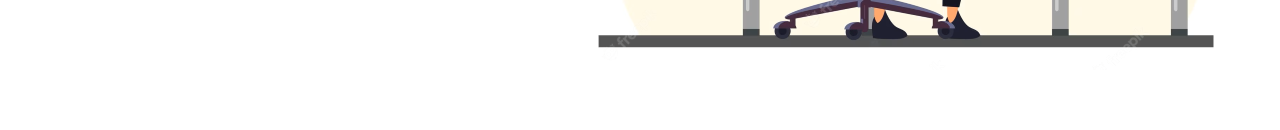
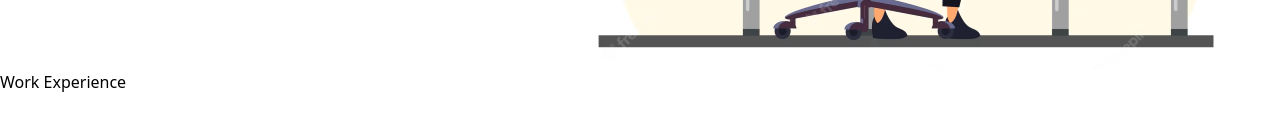
Before and after one commit to Daniel-Jackson23/Portfolio, a Vue app: page / in a window 1280 px wide. Shown: the part 538-668 px from the top of the page. Built offline with nearby package versions, Linux system fonts and the light colour scheme.

Commit message:
adding new component for work experince

```diff
--- /dev/null
+++ b/src/components/Experience.vue
@@ -0,0 +1,3 @@
+<template>
+    <h3>Work Experience</h3>
+</template>
--- a/src/components/HomeBanner.vue
+++ b/src/components/HomeBanner.vue
@@ -10,13 +10,10 @@ export default {
     sendTo() {
       window.open = 'mailto:danieljackson104@googlemail.com'
     },
-    linkedinTo() {
-      window.open = 'www.linkedin.com/in/daniel-jackson-044b3b194'
-    }
+
   },
   mounted() {
     this.sendTo()
-    this.linkedinTo()
   }
 }
 </script>
@@ -42,7 +39,7 @@ export default {
             class="py-2.5 px-5 mr-2 mb-2 text-sm font-medium text-gray-900 focus:outline-none bg-white rounded-lg border border-gray-200 hover:bg-gray-100 hover:text-blue-700 focus:z-10 focus:ring-4 focus:ring-gray-200 dark:focus:ring-gray-700 dark:bg-gray-800 dark:text-gray-400 dark:border-gray-600 dark:hover:text-white dark:hover:bg-gray-700"
             >Contact me</a
           >
-          <a :on-click="linkedinTo()"
+          <a href="www.linkedin.com/in/daniel-jackson-044b3b194"
             type="button"
             class="text-white bg-blue-700 hover:bg-blue-800 focus:ring-4 focus:ring-blue-300 font-medium rounded-lg text-sm px-5 py-2.5 mr-2 mb-2 dark:bg-blue-600 dark:hover:bg-blue-700 focus:outline-none dark:focus:ring-blue-800"
             >LinkedIn</a
--- a/src/views/HomeView.vue
+++ b/src/views/HomeView.vue
@@ -1,14 +1,11 @@
 <script setup>
-import HomeBanner from '../components/HomeBanner.vue';
-
-
+import HomeBanner from '../components/HomeBanner.vue'
+import Experience from '../components/Experience.vue'
 </script>
 
-<template class="container
-px-5
-py-3
-mx-auto flex flex-row sm:max-lg:flex-col" >
+<template class="container px-5 py-3 mx-auto flex flex-row sm:max-lg:flex-col">
   <main>
     <HomeBanner />
+    <Experience />
   </main>
 </template>
```
